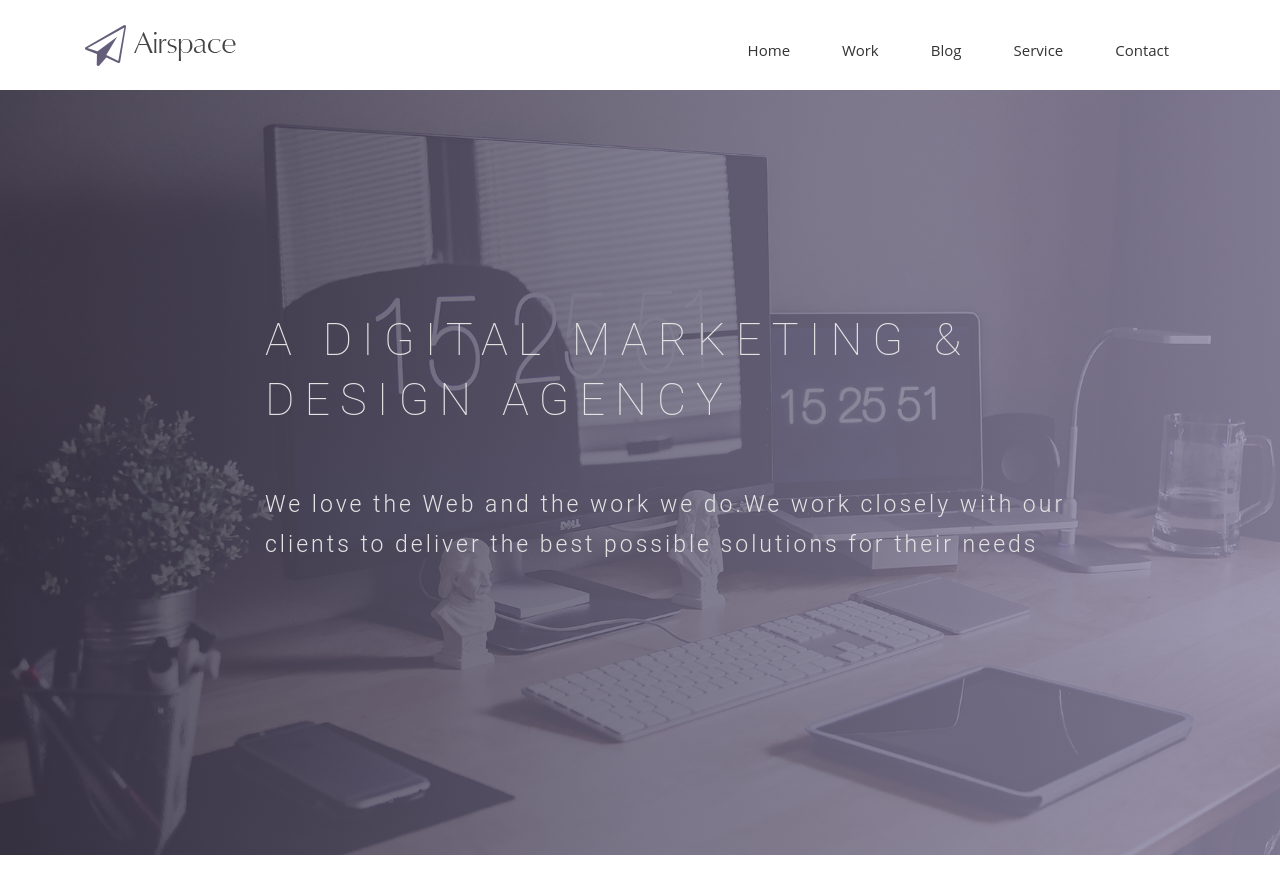
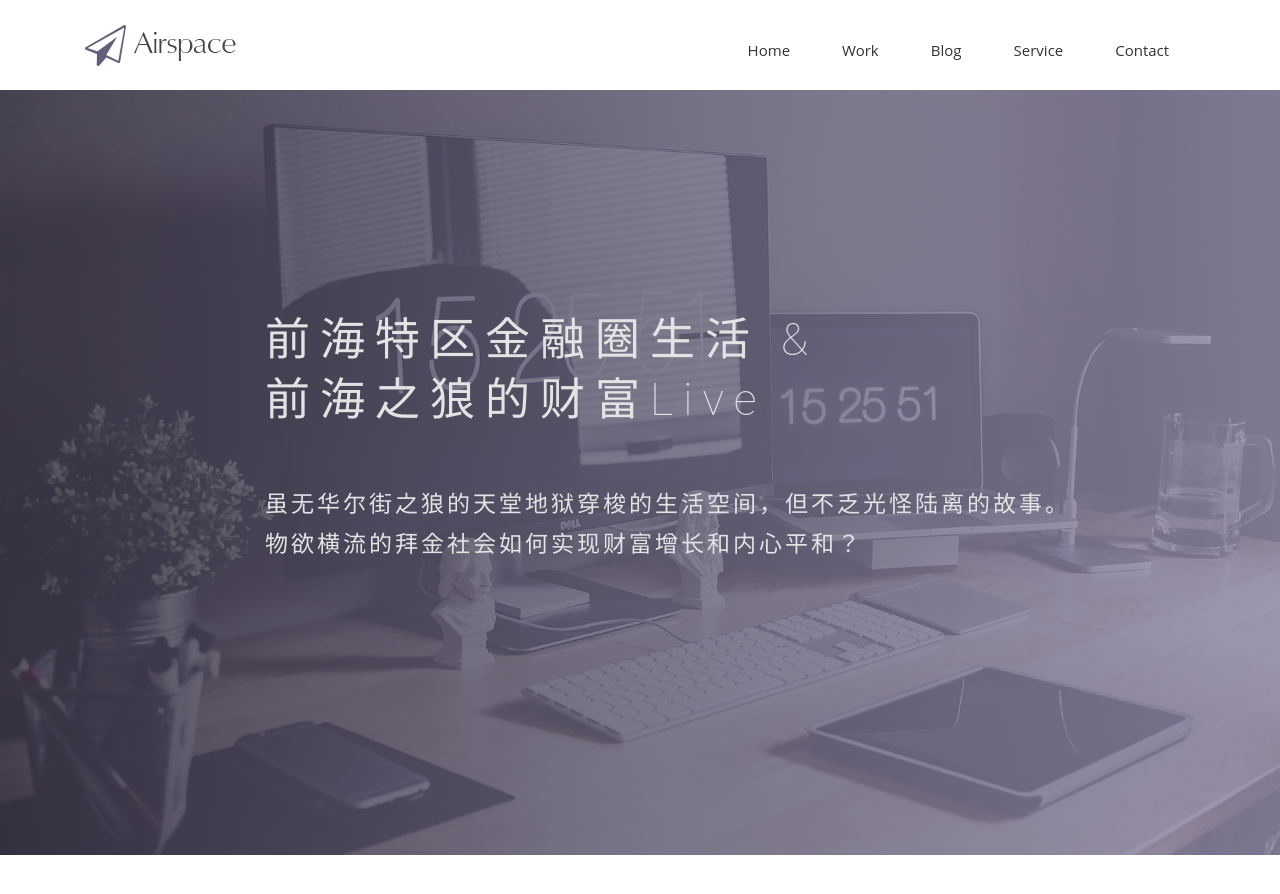
Before and after one commit to lycancn/lycan.github.io, a Jekyll site: the page built from index.html, in a window 1280 px wide and 900 px high. Shown: the top 894 px of the window. Built offline with Jekyll 4.4.1, drawn with Linux system fonts in a browser that asks for light colours; nearby versions of some CDN libraries; some web fonts are replaced.

Commit message:
Update index.html

```diff
--- a/index.html
+++ b/index.html
@@ -1,6 +1,6 @@
 ---
 layout: page
-title: 狼人时代-LyCan HomePage
+title: 前海之狼 - 金融圈生活小站
 permalink: /
 ---
 <!-- Slider Start -->
@@ -9,8 +9,8 @@ permalink: /
     <div class="row">
       <div class="col-md-10 col-md-offset-2">
         <div class="block">
-          <h1 class="animated fadeInUp">A DIGITAL MARKETING &#38; <br> DESIGN AGENCY</h1>
-          <p class="animated fadeInUp">We love the Web and the work we do.We work closely with our </br> clients to deliver the best possible solutions for their needs</p>
+          <h1 class="animated fadeInUp">前海特区金融圈生活 &#38; <br> 前海之狼的财富Live</h1>
+          <p class="animated fadeInUp">虽无华尔街之狼的天堂地狱穿梭的生活空间，但不乏光怪陆离的故事。 </br> 物欲横流的拜金社会如何实现财富增长和内心平和？</p>
         </div>
       </div>
     </div>
```
